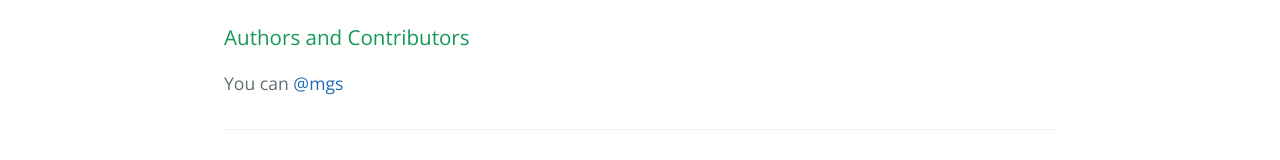
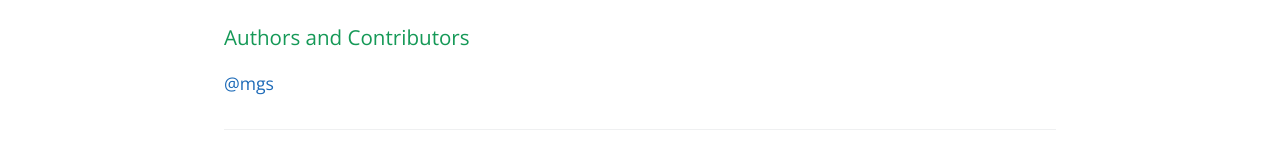
Before and after one commit to mgs/cl-plotter, a plain HTML site: page index.html in a window 1280 px wide. Shown: the part 766-926 px from the top of the page. Drawn offline with nearby package versions, Linux system fonts and the light colour scheme.

Commit message:
Update index.html

```diff
--- a/index.html
+++ b/index.html
@@ -37,7 +37,7 @@
 <h3>
 <a id="authors-and-contributors" class="anchor" href="#authors-and-contributors" aria-hidden="true"><span class="octicon octicon-link"></span></a>Authors and Contributors</h3>
 
-<p>You can <a href="https://mgs.github.io/" class="user-mention">@mgs</a></p>
+<p><a href="https://mgs.github.io/" class="user-mention">@mgs</a></p>
 
       <footer class="site-footer">
         <span class="site-footer-owner"><a href="https://github.com/mgs/cl-plotter">cl-plotter</a> is maintained by <a href="https://github.com/mgs">mgs</a>.</span>
```
